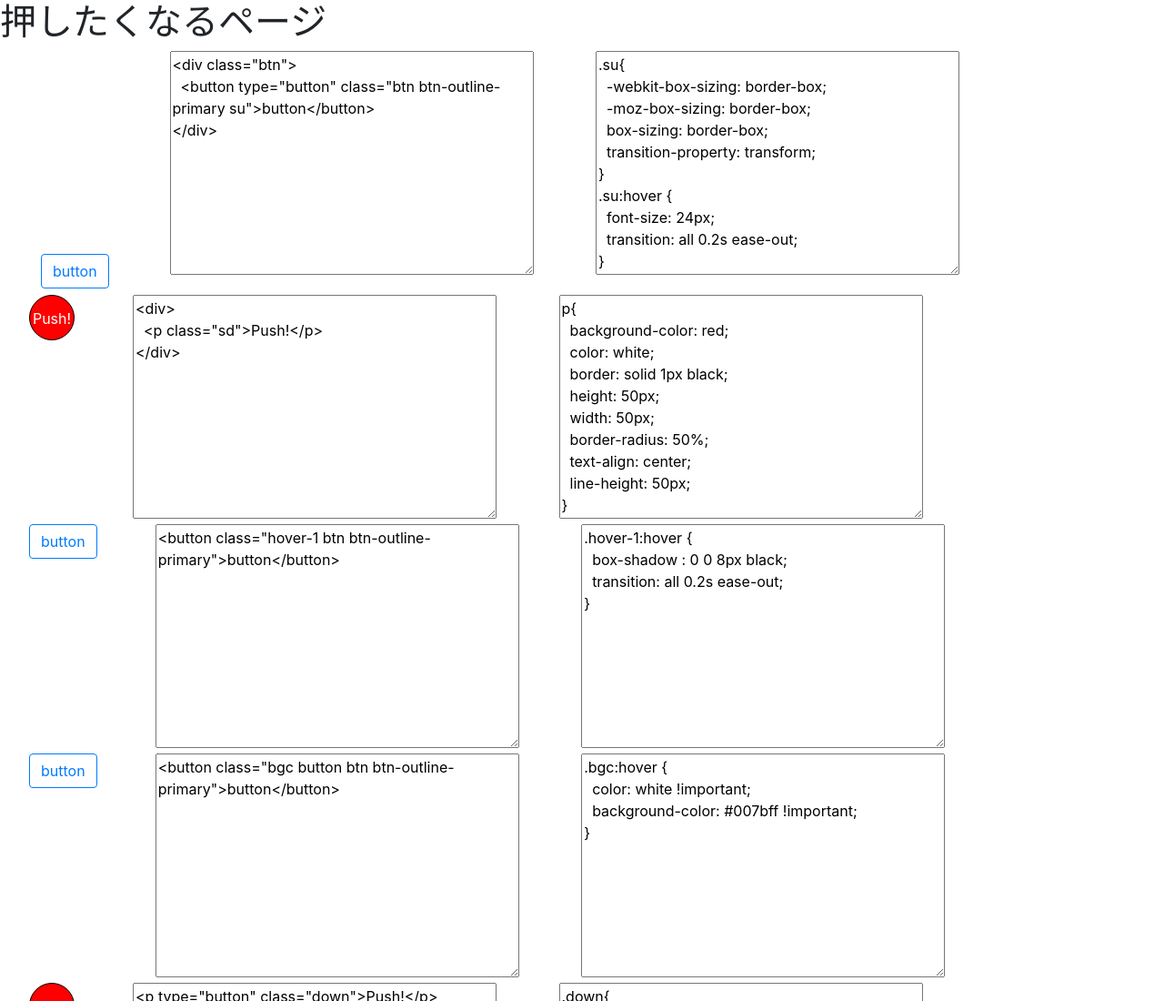
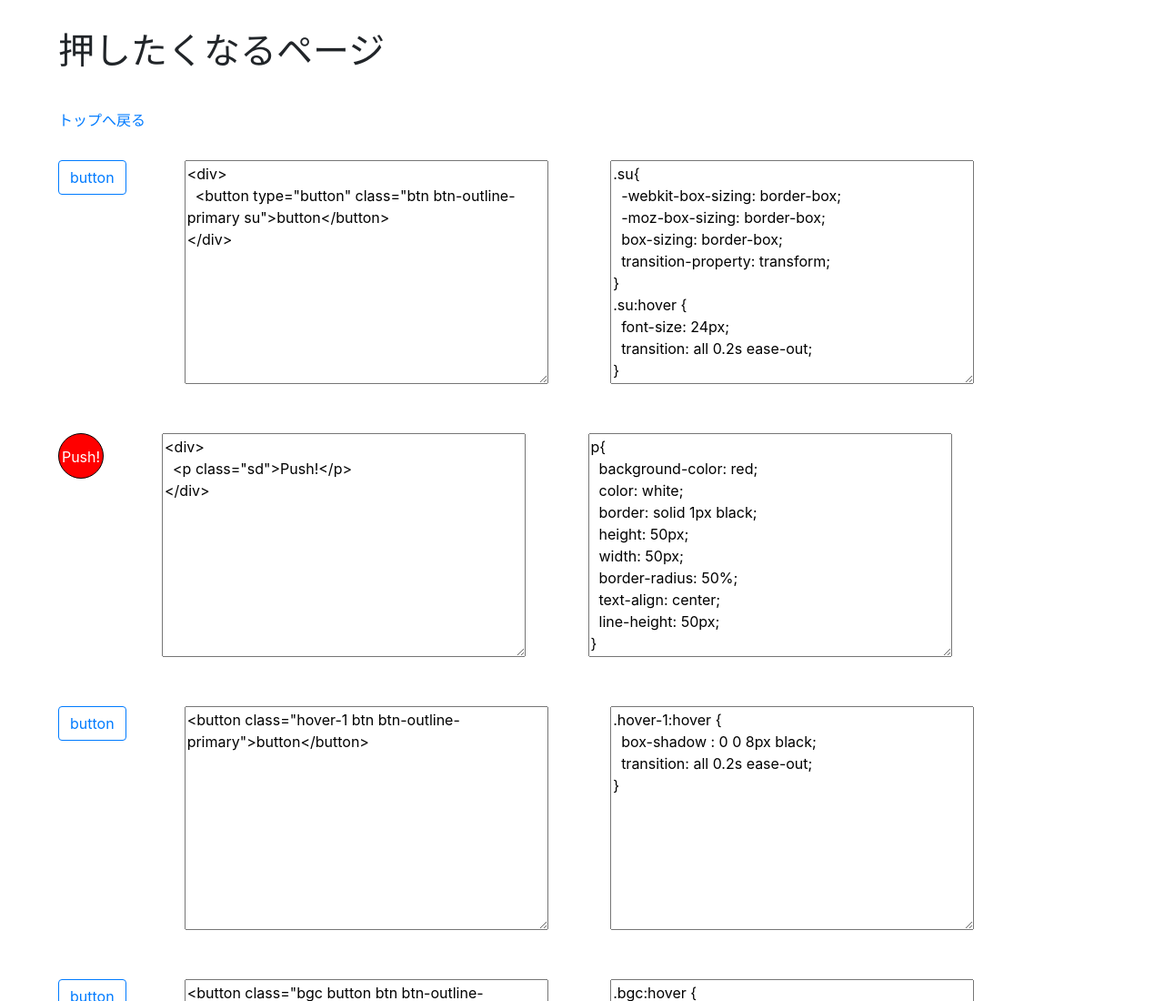
Before and after one commit to kappy8610/pd, a plain HTML site: page views/push.html in a window 1280 px wide. Shown: the top 1100 px of the page at 91% size. Drawn offline with nearby package versions, Linux system fonts and the light colour scheme.

Commit message:
トップへのリンクと余白の追加

```diff
--- a/styles/index.css
+++ b/styles/index.css
@@ -1,5 +1,13 @@
 header {
   margin: 32px;
+}
+
+body {
+  margin: 2em;
+}
+
+h1 {
+  margin-bottom: 1em;
 }
 
 .contents *:focus {
@@ -14,8 +22,8 @@ header {
   background-color: white;
 }
 
-.item div {
-  width: 150px;
+.item {
+  height: 300px;
 }
 
 .item button, .item textarea, .item p{
--- a/views/push.html
+++ b/views/push.html
@@ -9,15 +9,17 @@
 </head>
 <body>
   <main class="contents">
-    <h1>押したくなるページ</h1>
+    <header>
+      <h1>押したくなるページ</h1>
+      <a href="../index.html">トップへ戻る</a>
+    </header>
     <div class="item">
-
-      <div class="btn">
+      <div>
         <button type="button" class="btn btn-outline-primary su">button</button>
       </div>
 
       <textarea name="html" id="" cols="30" rows="10">
-<div class="btn">
+<div>
   <button type="button" class="btn btn-outline-primary su">button</button>
 </div>
       </textarea>
```
Also changed, not shown: views/inpact.html (+1 -1 lines), views/oshare.html (+4 -1 lines), views/simple.html (+4 -1 lines).
